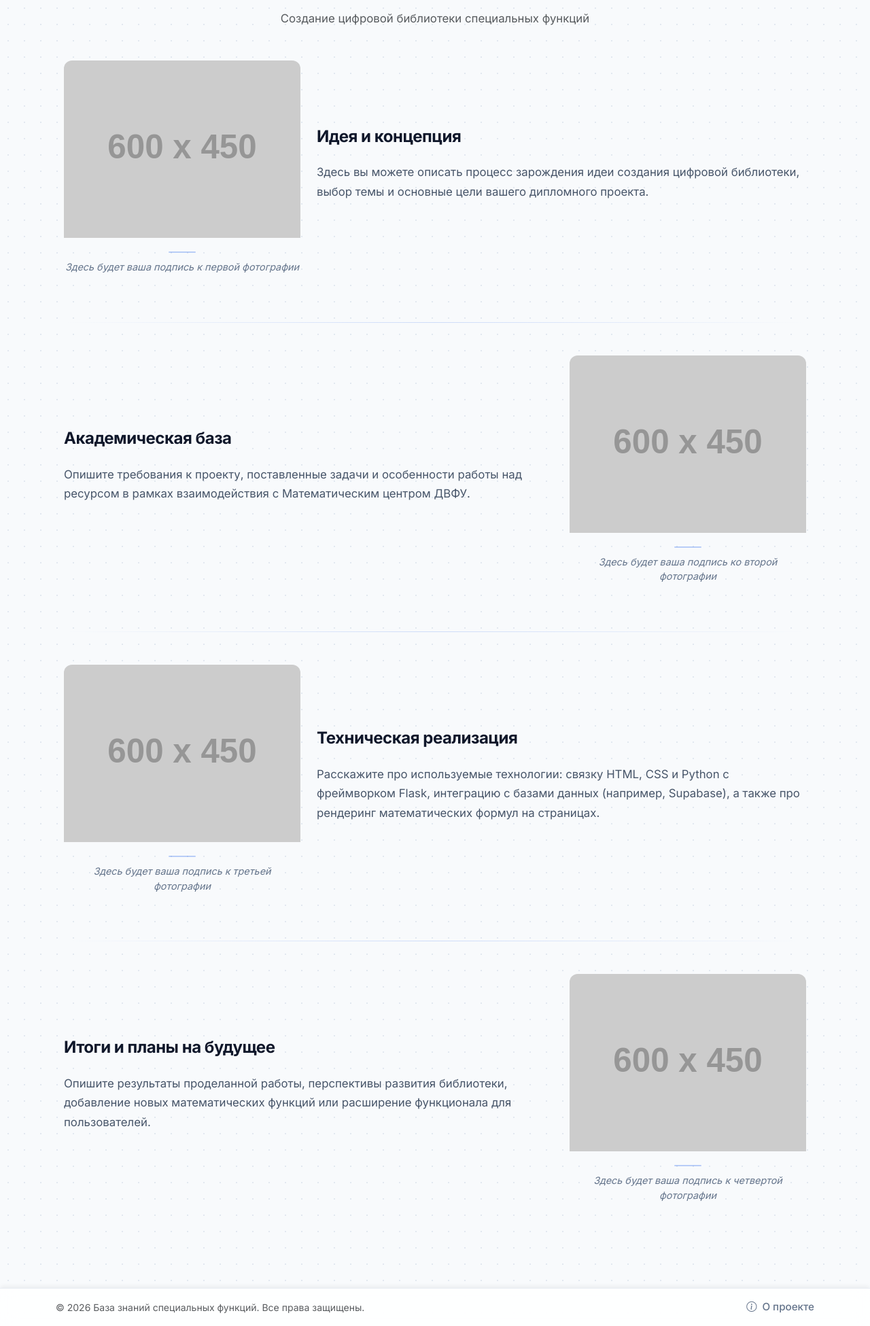
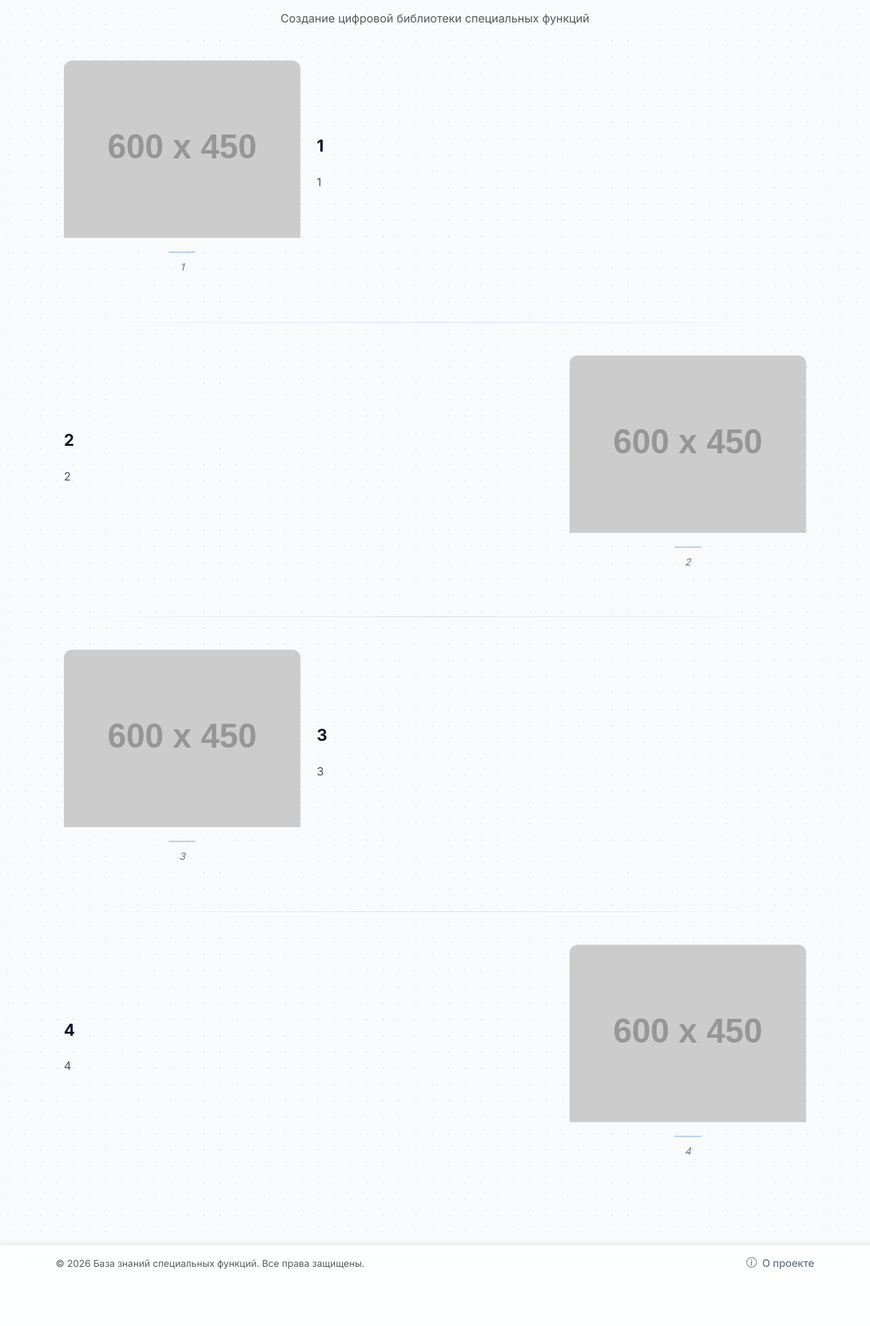
Before and after one commit to alekseykulik/special_func, a Flask app: page /about in a window 1280 px wide. Shown: the part 192-2143 px from the top of the page at 68% size. After the commit the page ends 2060 px from the top, so only its background shows below. Run offline with Flask 3, Linux system fonts and the light colour scheme; grey boxes labelled with a size stand in for pictures from a placeholder-image service; some libraries are stand-ins or nearby versions.

Commit message:
Update about.html

```diff
--- a/special_functions_site/templates/about.html
+++ b/special_functions_site/templates/about.html
@@ -23,14 +23,14 @@
                 <!-- Заглушка. Чтобы вставить своё фото, замените src на: {{ url_for('static', filename='img/photo1.jpg') }} -->
                 <img src="https://placehold.co/600x450/e9ecef/495057?text=Фото+1" class="figure-img img-fluid" alt="Фото 1">
                 <figcaption class="figure-caption">
-                    Здесь будет ваша подпись к первой фотографии
+                    1
                 </figcaption>
             </figure>
         </div>
         <div class="col-md-7 col-lg-8">
-            <h3 class="h4 fw-bold mb-3">Идея и концепция</h3>
+            <h3 class="h4 fw-bold mb-3">1</h3>
             <p>
-                Здесь вы можете описать процесс зарождения идеи создания цифровой библиотеки, выбор темы и основные цели вашего дипломного проекта.
+                1
             </p>
         </div>
     </div>
@@ -43,14 +43,14 @@
             <figure class="figure text-center m-0">
                 <img src="https://placehold.co/600x450/e9ecef/495057?text=Фото+2" class="figure-img img-fluid" alt="Фото 2">
                 <figcaption class="figure-caption">
-                    Здесь будет ваша подпись ко второй фотографии
+                    2
                 </figcaption>
             </figure>
         </div>
         <div class="col-md-7 col-lg-8">
-            <h3 class="h4 fw-bold mb-3">Академическая база</h3>
+            <h3 class="h4 fw-bold mb-3">2</h3>
             <p>
-                Опишите требования к проекту, поставленные задачи и особенности работы над ресурсом в рамках взаимодействия с Математическим центром ДВФУ.
+                2
             </p>
         </div>
     </div>
@@ -63,14 +63,14 @@
             <figure class="figure text-center m-0">
                 <img src="https://placehold.co/600x450/e9ecef/495057?text=Фото+3" class="figure-img img-fluid" alt="Фото 3">
                 <figcaption class="figure-caption">
-                    Здесь будет ваша подпись к третьей фотографии
+                    3
                 </figcaption>
             </figure>
         </div>
         <div class="col-md-7 col-lg-8">
-            <h3 class="h4 fw-bold mb-3">Техническая реализация</h3>
+            <h3 class="h4 fw-bold mb-3">3</h3>
             <p>
-                Расскажите про используемые технологии: связку HTML, CSS и Python с фреймворком Flask, интеграцию с базами данных (например, Supabase), а также про рендеринг математических формул на страницах.
+                3
             </p>
         </div>
     </div>
@@ -83,14 +83,14 @@
             <figure class="figure text-center m-0">
                 <img src="https://placehold.co/600x450/e9ecef/495057?text=Фото+4" class="figure-img img-fluid" alt="Фото 4">
                 <figcaption class="figure-caption">
-                    Здесь будет ваша подпись к четвертой фотографии
+                    4
                 </figcaption>
             </figure>
         </div>
         <div class="col-md-7 col-lg-8">
-            <h3 class="h4 fw-bold mb-3">Итоги и планы на будущее</h3>
+            <h3 class="h4 fw-bold mb-3">4</h3>
             <p>
-                Опишите результаты проделанной работы, перспективы развития библиотеки, добавление новых математических функций или расширение функционала для пользователей.
+                4
             </p>
         </div>
     </div>
```
